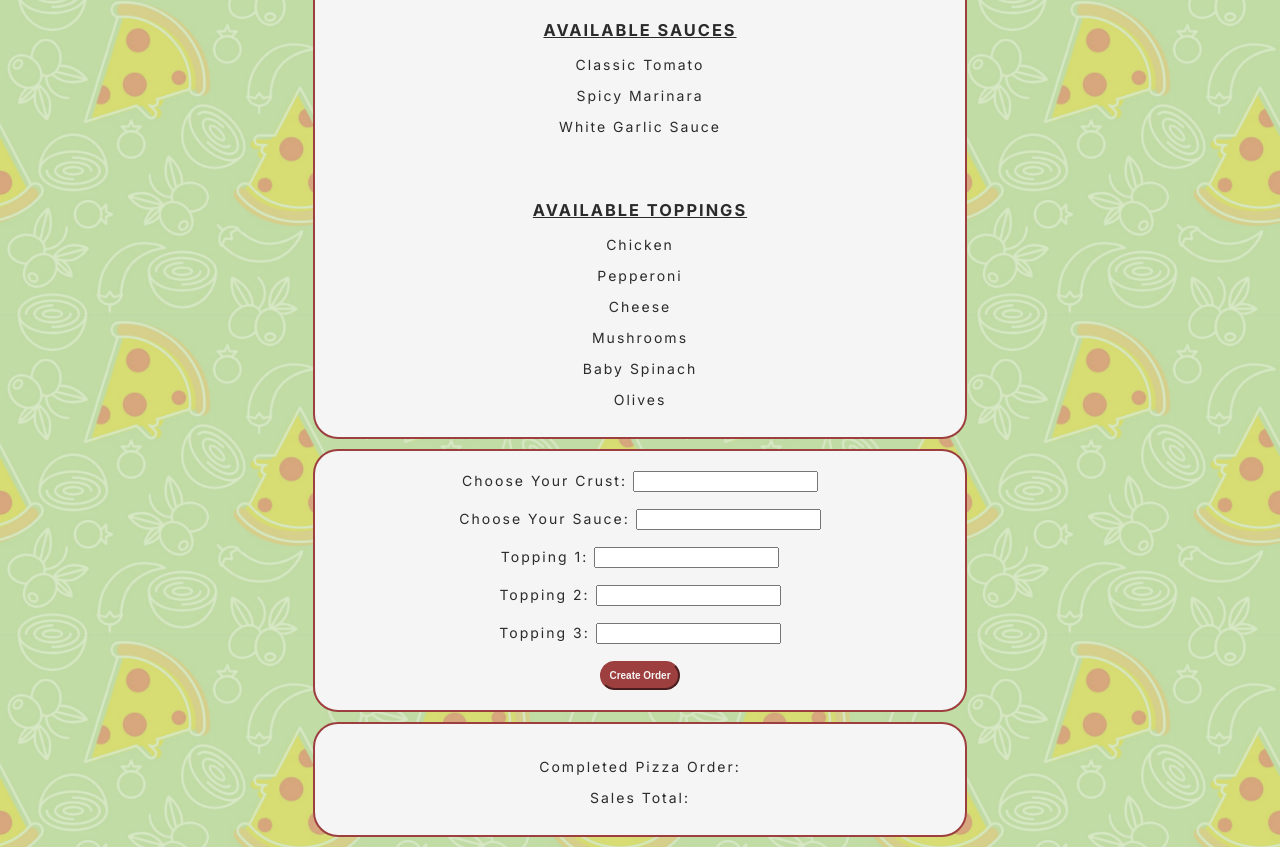
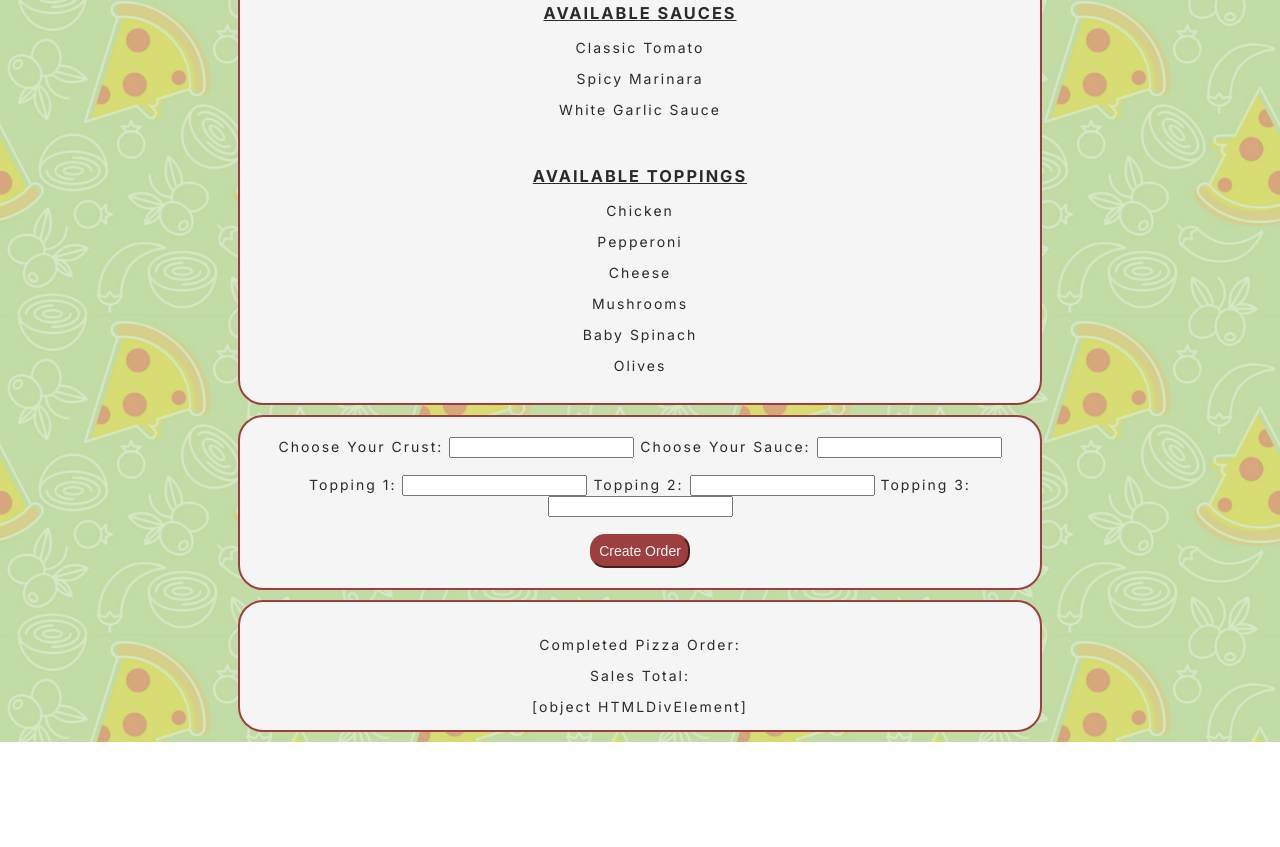
Before and after one commit to anyamcmahon/Bethel-Final-Project-, a plain HTML site: page index.html in a window 1280 px wide. Shown: the part 324-1171 px from the top of the page. After the commit the page ends 1066 px from the top, so only its background shows below. Drawn offline with Linux system fonts and the light colour scheme; files whose address does not match are found by name.

Commit message:
index, CSS, and javascript update

```diff
--- a/index.html
+++ b/index.html
@@ -11,18 +11,18 @@
 
 <body>
     <div id="hungryHeader">
-        <h1>WHO'S HUNGRY?</h1>
+        <h1>CREATE YOUR OWN PIZZA</h1>
     </div>
     <div class="createOrder">
         <h3 id="header1"><u>AVAILABLE CRUSTS</u></h3>
         <p>Original</p>
         <p>Thin Crust</p>
-            <br><br>
+            <br>
         <h3><u>AVAILABLE SAUCES</u></h3>
         <p>Classic Tomato</p>
         <p>Spicy Marinara</p>
         <p>White Garlic Sauce</p>
-            <br><br>
+            <br>
         <h3><u>AVAILABLE TOPPINGS</u></h3>
         <p>Chicken</p>
         <p>Pepperoni</p>
@@ -34,21 +34,21 @@
 
     <div id="orderForm">
         <form>
-        <div>
+        <div id="crustSauce">
             <label for="crust">Choose Your Crust:</label>
-            <input type="text" id="crust" /><br><br>
-        </div>
-        <div>
+            <input type="text" id="crust" />
             <label for="sauce">Choose Your Sauce:</label>
             <input type="text" id="sauce" /><br><br>
         </div>
+        <div id="toppingForm">
             <label for="topping1">Topping 1:</label>
-            <input type="text" id="topping1" /><br><br>
+            <input type="text" id="topping1" /> <!--<br><br> -->
             <label for="topping2">Topping 2:</label>
-            <input type="text" id="topping2" /><br><br>
+            <input type="text" id="topping2" /> <!--<br><br> -->
             <label for="topping3">Topping 3:</label>
-            <input type="text" id="topping3" /><br><br>
+            <input type="text" id="topping3" /> <br><br>
             <button type="submit" id="btn">Create Order</button>
+        </div>
         </form>
     </div>
 
--- a/script.js
+++ b/script.js
@@ -1,6 +1,7 @@
 // Global variables
 var crust = document.getElementById("crust");
 var sauce = document.getElementById("sauce");
+var myButton = document.getElementById("btn");
 
 // toppings array
 var toppingArray = ["Chicken", "Pepperoni", "Cheese", "Mushrooms", "Baby Spinach", "Olives"]
@@ -10,20 +11,20 @@ myButton.addEventListener("click", function (e) {
     e.preventDefault();
 
     let topping1 = document.getElementById("topping1").value;
-        var postTopping1 = document.getElementById("postTopping1");
-        postTopping1.innerHTML = topping1;
+        // var postTopping1 = document.getElementById("postTopping1");
+        // postTopping1.innerHTML = topping1;
 
     let topping2 = document.getElementById("topping2").value;
-        var postTopping2 = document.getElementById("postTopping2");
-        postTopping2.innerHTML = topping2;
+        // var postTopping2 = document.getElementById("postTopping2");
+        // postTopping2.innerHTML = topping2;
 
     let topping3 = document.getElementById("topping3").value;
-        var postTopping3 = document.getElementById("postTopping3");
-        postTopping3.innerHTML = topping3;
+        // var postTopping3 = document.getElementById("postTopping3");
+        // postTopping3.innerHTML = topping3;
 
     toppingArray.push(topping1, topping2, topping3);
 
-    calculateTotal(toppingArray) //toppingArray or toppings??
+    calculateTotal(toppingArray)
 })
 
 
@@ -38,14 +39,23 @@ function calculateTotal(toppingArray) {
     let toppingString = "Toppings: ";
 
     for(var i = 0; i < toppingArray.length; i++){
-        var toppingTotal = toppingCost + baseCost;
-        if(i <= toppingArray.length[i]-1){
+        total = toppingString + baseCost;
+        //toppingString = toppingCost * toppingArray[i] + " ";
 
+        if(i <= toppingString.length[i]-1){
+            toppingCost * toppingArray[i];
         }
-    }
-    // let total = baseCost.value + toppingTotal.value // total = baseCost + cost of all toppings
+    let total = baseCost + toppingString // total = baseCost + cost of all toppings
+    }}
 
-    // set DOM total += total
-    // use DOM: = orderString
-    // use DOM: = toppingString
-}
+    document.getElementById("total").innerHTML += total // set DOM total += total
+        var postTotal = document.getElementById("postTotal");
+        postTotal.innerHTML = total;
+
+    document.getElementById("orderString").innterHTML += orderString // use DOM: = orderString
+        var postOrderString = document.getElementById("postOrderString");
+        postOrderString.innerHTML = orderString;
+
+    document.getElementById("toppingString").innerHTML += toppingString // use DOM: = toppingString
+        var postToppingString = document.getElementById("postToppingString");
+        postToppingString.innerHTML = toppingString;
--- a/style.css
+++ b/style.css
@@ -24,7 +24,7 @@ body {
     border: solid 2px #9d3f3f;
     border-radius: 25px;
     background-color: whitesmoke;
-    width: 650px;
+    width: 800px;
     margin-top: 0px;
     margin-bottom: 10px;
     margin-left: auto;
@@ -42,7 +42,7 @@ body {
     border: solid 2px #9d3f3f;
     border-radius: 25px;
     background-color: whitesmoke;
-    width: 650px;
+    width: 800px;
     margin-top: 10px;
     margin-bottom: 10px;
     margin-left: auto;
@@ -55,12 +55,21 @@ body {
     color: #2b2b2b;
 }
 
+#crustSauce {
+    display: inline;
+}
+
+#toppingForm
+{
+    display: inline;
+}
+
 #order {
         text-align: center;
     border: solid 2px #9d3f3f;
     border-radius: 25px;
     background-color: whitesmoke;
-    width: 650px;
+    width: 800px;
     margin-top: 10px;
     margin-bottom: 10px;
     margin-left: auto;
@@ -78,10 +87,10 @@ body {
     border-radius: 15px;
     border-color: #9d3f3f;
     color: whitesmoke;
-    font-weight: 600;
+    font-weight: 400;
     padding: 7px;
     text-align: center;
-    font-size: 10px;
+    font-size: 14px;
 }
 
 #btn:hover {
```
